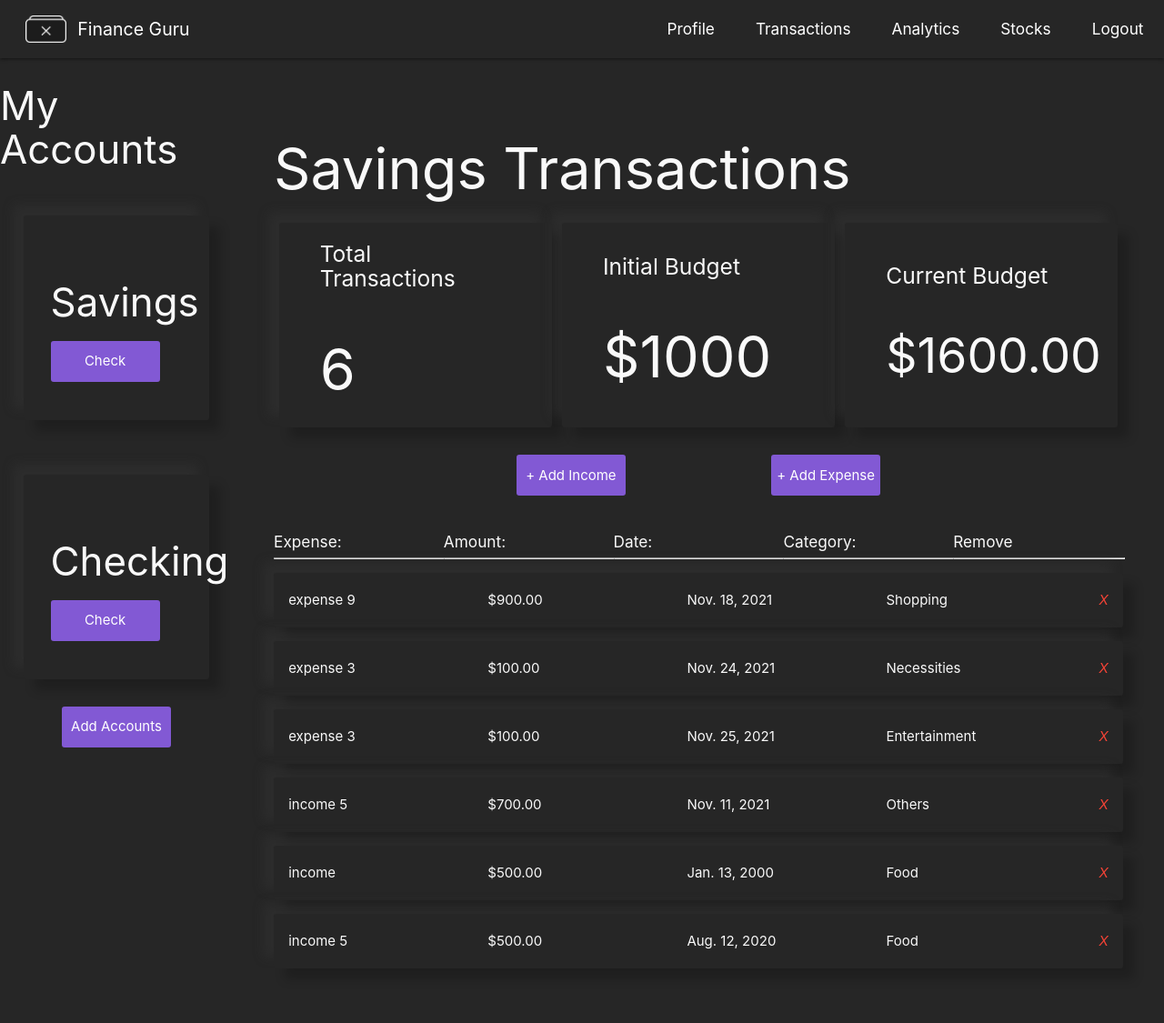
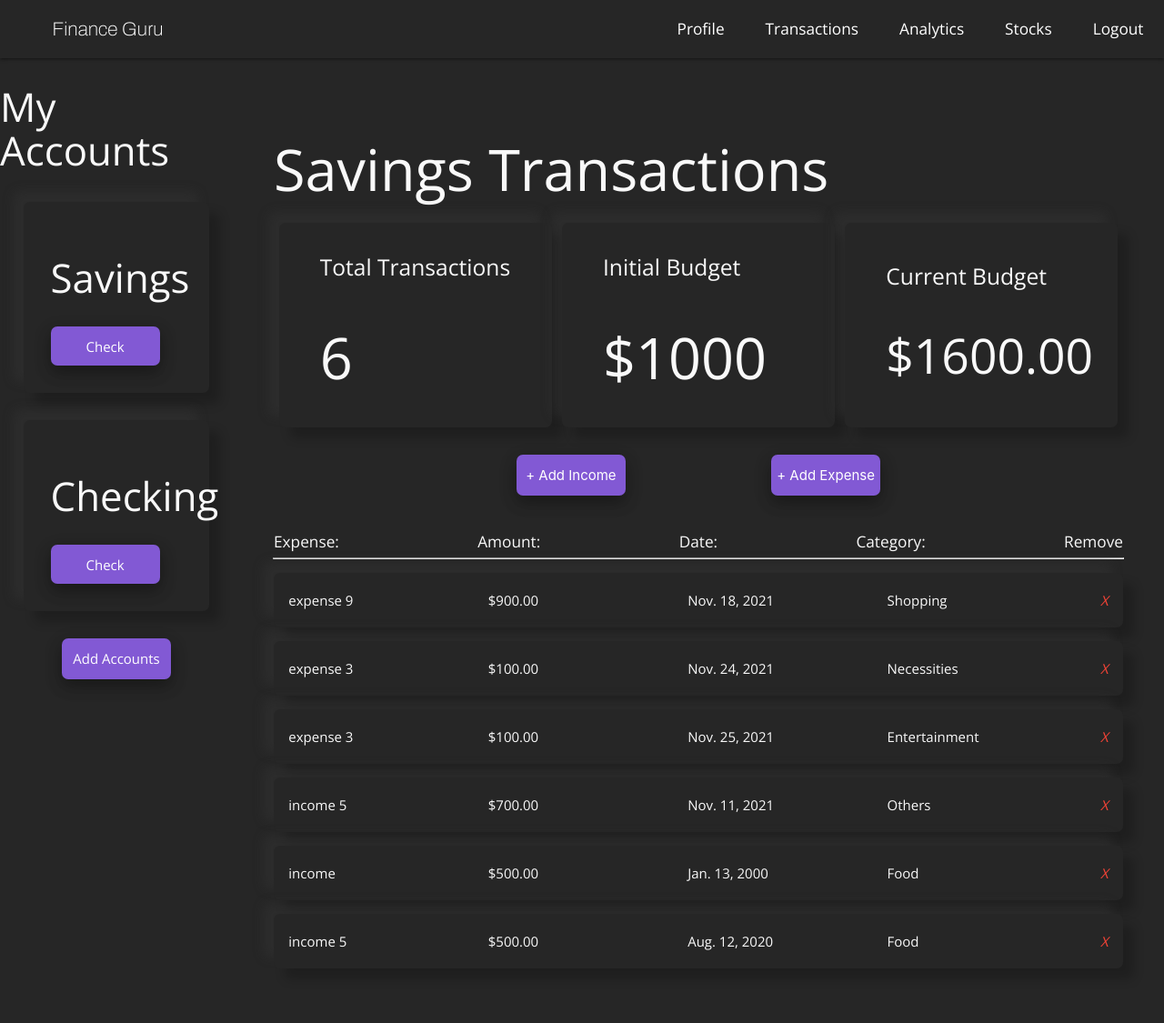
Before and after one commit to bestepha83/Budgeting-App, a Django app: a page that uses budget/templates/budget/base.html in a window 1280 px wide. Shown: the whole page at 91% size. Run offline with Django 3.2, Linux system fonts and the light colour scheme; a user stored in the database is signed in; data comes from the database, SQL or seed files in the repository; both versions use the stored data as it was after the commit.

Commit message:
style changes

```diff
--- a/budget/static/css/styles.css
+++ b/budget/static/css/styles.css
@@ -5,11 +5,11 @@
 }
 
 html {
-    font-family: 'Segoe UI', Tahoma, Geneva, Verdana, sans-serif;
     background-color: #262626;
 }
 body {
     color: rgb(249, 249, 249);
+    font-family: 'Open Sans', sans-serif;
 }
 
 h1 {
@@ -34,12 +34,9 @@ h1 {
     margin-left: 2rem;
 }
 
-.logo img {
-    width: 3rem;
-}
-
 .logo p {
-    font-size: 1.3rem;
+    font-size: 1.4rem;
+    font-family: 'Archivo', sans-serif;
 }
 
 .nav-links {
@@ -67,20 +64,25 @@ h1 {
     flex-direction: column;
     justify-content: center;
     align-items: center;
+    margin-bottom: 1rem;
 }
 
 .left-nav .project-card {
     display: flex;
     flex-direction: column;
     justify-content: center;
-    align-items: space-around;
+    align-items: flex-start;
     width: 80%;
-    height: 15rem;
+    height: 14rem;
     background-color:#262626;
     box-shadow:  -12px -12px 12px 0 rgba(58, 58, 58, 0.3),12px 12px 12px 0 rgba(0,0,0,.2);
-    border-radius: 3px;
-    margin: 2rem 0;
+    border-radius: 7px;
+    margin: 1rem 0;
     padding: 2rem;
+}
+
+.left-nav .project-card h3 {
+    margin-bottom: 2rem;
 }
 
 /* Home */
@@ -170,7 +172,8 @@ hr {
     width: 20rem;
     background-color:#262626;
     box-shadow:  -12px -12px 12px 0 rgba(58, 58, 58, 0.3),12px 12px 12px 0 rgba(0,0,0,.2);
-    border-radius: 3px;
+    border-radius: 7px;
+    margin: 1rem;
 }
 
 .account-button {
@@ -182,9 +185,10 @@ hr {
     width: 8rem;
     height: 3rem;
     border: none;
-    border-radius: 3px;
+    border-radius: 7px;
     color:rgb(255, 255, 255);
     transition: 0.3s ease;
+    box-shadow: 0 8px 16px 0 rgba(0,0,0,0.2), 0 6px 20px 0 rgba(0,0,0,0.19);
 }
 
 .account-button:hover {
@@ -236,7 +240,7 @@ hr {
     padding: 1rem;
     background-color: #262626;
     box-shadow:  -12px -12px 12px 0 rgba(58, 58, 58, 0.3),12px 12px 12px 0 rgba(0,0,0,.2);
-    border-radius: 3px;
+    border-radius: 7px;
     width: 20rem;
     height: 15rem;
 }
@@ -259,7 +263,7 @@ hr {
     align-items: center;
     background-color:#262626;
     box-shadow:  -12px -12px 12px 0 rgba(58, 58, 58, 0.3),12px 12px 12px 0 rgba(0,0,0,.2);
-    border-radius: 3px;
+    border-radius: 7px;
     height: 3rem;
     margin: 1rem 0;
     padding: 2rem 0;
@@ -299,7 +303,7 @@ hr {
     padding: 3rem;
     background-color: #262626;
     box-shadow:  -12px -12px 12px 0 rgba(58, 58, 58, 0.3),12px 12px 12px 0 rgba(0,0,0,.2);
-    border-radius: 3px;
+    border-radius: 7px;
     width: 20rem;
     height: 15rem;
 }
@@ -315,13 +319,14 @@ hr {
 .section-expenses .expense-row {
     width: 100%;
     display: flex;
-    justify-content: flex-end;
+    justify-content: space-between;
     align-items: center;
 }
+.section-expenses hr {
+    width: 100%;
+}
 
-.section-expenses .expense-row .expense-title {
-    width: 20%;
-}
+
 
 /* Analytics */
 
--- a/budget/templates/budget/accounts.html
+++ b/budget/templates/budget/accounts.html
@@ -18,10 +18,10 @@
                 <h3>Sorry, you don't have any accounts, yet.</h3>
             </div>
             {% endfor %}
-            <a href="./add" class="account-button">
-                <span class='account-button'>Add Accounts</span>
-            </a>
         </div>
+        <a href="./add" class="account-button">
+            <span class='account-button'>Add Accounts</span>
+        </a>
     </div>
 
 
--- a/budget/templates/budget/analytics.html
+++ b/budget/templates/budget/analytics.html
@@ -14,7 +14,7 @@
             <h4>Expense Per Category</h4>
             <canvas id="pieChart" width="400" height="400"></canvas>
         </div>
-        <div id="container" style="width: 70%;">
+        <div id="container" style="width: 55%;">
             <h4>Transactions Over Time</h4>
             <canvas id="lineChart" width="400" height="400"></canvas>
         </div>
--- a/budget/templates/budget/base.html
+++ b/budget/templates/budget/base.html
@@ -6,7 +6,9 @@
     <meta http-equiv="X-UA-Compatible" content="IE=edge">
     <meta name="viewport" content="width=device-width, initial-scale=1.0">
     <title>Budget App</title>
-
+    <link rel="preconnect" href="https://fonts.googleapis.com">
+    <link rel="preconnect" href="https://fonts.gstatic.com" crossorigin>
+    <link href="https://fonts.googleapis.com/css2?family=Archivo:wght@100&family=Open+Sans:wght@300&display=swap" rel="stylesheet">
     <link rel="stylesheet" href="{% static 'css/styles.css' %}" />
     <link rel="stylesheet" href="https://cdnjs.cloudflare.com/ajax/libs/materialize/1.0.0/css/materialize.min.css"/>
     <script src = "https://cdnjs.cloudflare.com/ajax/libs/materialize/1.0.0-beta/js/materialize.min.js"></script>
--- a/budget/templates/budget/header.html
+++ b/budget/templates/budget/header.html
@@ -5,7 +5,6 @@
 
 <nav class = 'nav-dec'>
     <a href="{% url 'list' %}" class = "logo">
-        <img src="{% static 'images/logo.png' %}"/>
         <p>Finance Guru</p>
     </a>
     <div class = "nav-links">
@@ -26,10 +25,10 @@
                 <a href="{% url 'profile' project.slug %}" class="account-button">Check</a>
             </div>
         {% endfor %}
-        <a href="../add" class="account-button">
-            <span>Add Accounts</span>
-        </a>
     </div>
+    <a href="../add" class="account-button">
+        <span>Add Accounts</span>
+    </a>
 </div>
 
 
--- a/budget/templates/budget/transactions.html
+++ b/budget/templates/budget/transactions.html
@@ -33,25 +33,21 @@
         <div class="expense-row">
             <div class = 'expense-title'>
                 <h6>Expense:</h6>
-                <hr/>
             </div>
             <div class = 'expense-title'>
                 <h6>Amount:</h6>
-                <hr/>
             </div>
             <div class = 'expense-title'>
                 <h6>Date:</h6>
-                <hr/>
             </div>
             <div class = 'expense-title'>
                 <h6>Category:</h6>
-                <hr/>
             </div>
             <div class = 'expense-title'>
                 <h6>Remove</h6>
-                <hr/>
             </div>
         </div>
+        <hr/>
         <ul class="expense-list">
             {% for expense in expense_list %}
             <li>
```
Also changed, not shown: db.sqlite3.
